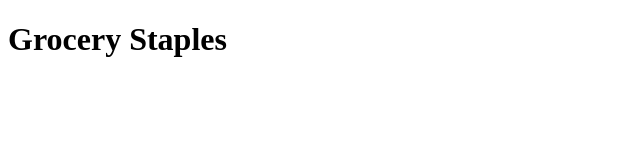
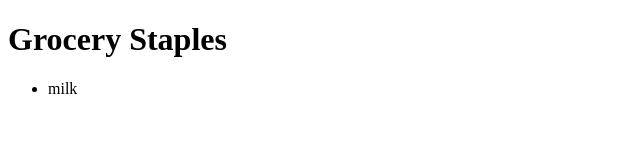
Before and after one commit to mickpet23/pwa, a plain HTML site: page index.html in a window 1280 px wide. Shown: the full height of the page, 0-640 px from the left. Drawn offline with Linux system fonts and the light colour scheme.

Commit message:
add milk

```diff
--- a/index.html
+++ b/index.html
@@ -5,5 +5,8 @@
 </head>
 <body>
 	<h1>Grocery Staples</h1>
+	<ul>
+		<li>milk</li>
+	</ul>
 </body>
 </html>
```
